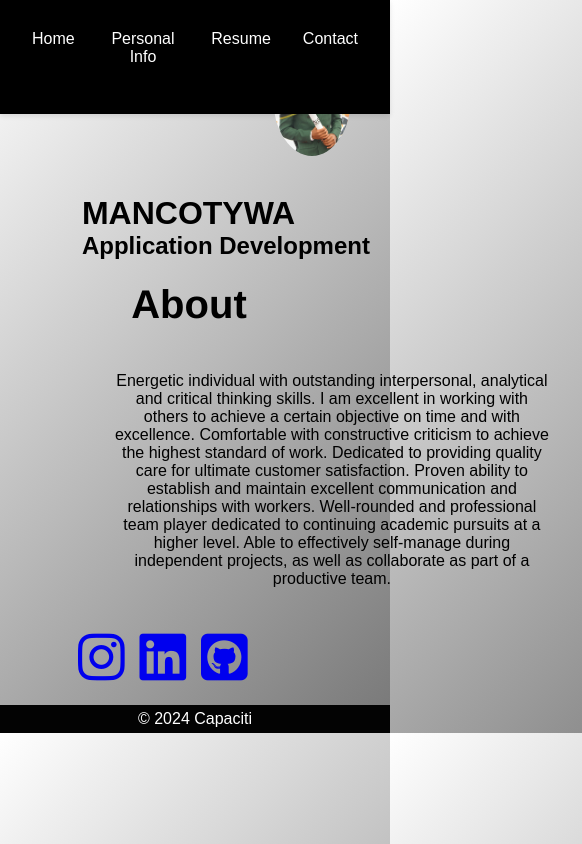
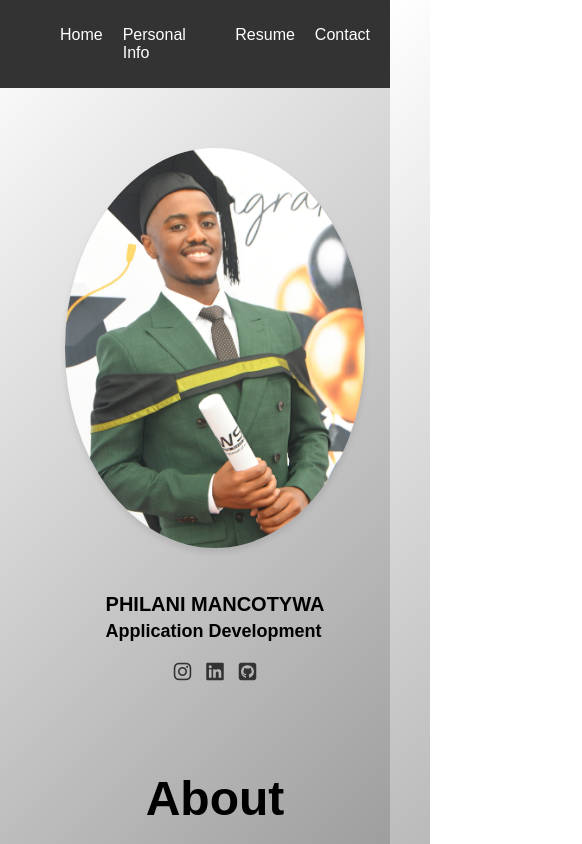
Before and after one commit to PhilaniMant/Portfolio, a plain HTML site: page index.html in a window 390 px wide. Shown: the top 844 px of the page, 582 px wide, since content can reach past the window. Drawn offline with Linux system fonts and the light colour scheme.

Commit message:
completed homepage

```diff
--- a/index.html
+++ b/index.html
@@ -4,48 +4,56 @@
   <meta charset="UTF-8">
   <meta name="viewport" content="width=device-width, initial-scale=1.0">
   <link rel="stylesheet" href="style.css">
-    <title>Home</title>
-</head>
-<link rel="stylesheet" href="https://cdnjs.cloudflare.com/ajax/libs/font-awesome/6.7.1/css/all.min.css"
+  <title>Document</title>
+  <link rel="stylesheet"
+   href="https://cdnjs.cloudflare.com/ajax/libs/font-awesome/6.7.1/css/all.min.css"
    integrity="sha512-5Hs3dF2AEPkpNAR7UiOHba+lRSJNeM2ECkwxUIxC1Q/FLycGTbNapWXB4tP889k5T5Ju8fs4b1P5z/iB4nMfSQ=="
    crossorigin="anonymous"
-   referrerpolicy="no-referrer"/>
+   referrerpolicy="no-referrer" />
+</head>
 <body>
-     <nav class="navbar"> <ul>
+  <nav class="navbar-links">
+    <a href="#" class="toggle-button">
+        <span class="bar"></span>
+        <span class="bar"></span>
+        <span class="bar"></span>
+    </a>
+    <ul>
         <li><a href="index.html">Home</a></li>
         <li><a href="personal.html">Personal Info</a></li>
         <li><a href="cv.html">Resume</a></li>
         <li><a href="contacts.html">Contact</a></li>
     </ul>
-<i class="fa-solid fa-bars"></i>
 </nav>
+
+<main>
+    <div class="header">
+        <img src="images/IMG-20240513-WA0086.jpg" class="images" alt="Profile Picture">
         <div>
-    <img src="images/IMG-20240513-WA0086.jpg" class="images">
+            <h1>PHILANI MANCOTYWA</h1>
+            <h2>Application Development</h2>
+            <div class="icons">
+        <a href="https://x.com/PHILANI_MAN_T"><i class="fa-brands fa-instagram"></i></a>
+        <a href="https://www.linkedin.com/in/philani-mancotywa-727715297/"><i class="fa-brands fa-linkedin"></i></a>
+        <a href="https://github.com/PhilaniMant"><i class="fa-brands fa-square-github"></i></a>
     </div>
-<div class="header">
-    <h1>PHILANI MANCOTYWA</h1>
-    <h2> Application Development</h2>
-<div class="title"><h3>About</h3></div>
+        </div>
+    </div>
+
+<h3>About</h3>
     <div class="container">
-           <p>Energetic individual with outstanding interpersonal,
-                analytical and critical thinking skills.
+        <p>
+            Energetic individual with outstanding interpersonal, analytical and critical thinking skills.
              I am excellent in working with others to achieve a certain objective on time and with excellence.
               Comfortable with constructive criticism to achieve the highest standard of work.
              Dedicated to providing quality care for ultimate customer satisfaction.
                Proven ability to establish and maintain excellent communication and relationships with workers.
                 Well-rounded and professional team player dedicated to continuing academic pursuits at a higher level.
-                     Able to effectively self-manage during independent projects, as well as collaborate as part of a productive team.</p>
+                 Able to effectively self-manage during independent projects, as well as collaborate as part of a productive team.
+        </p>
     </div>
-</div>
+</main>
 
-<div class="icons">
-    <a href="https://x.com/PHILANI_MAN_T">
-    <i class="fa-brands fa-instagram"></i></a>
-    <a href="https://www.linkedin.com/in/philani-mancotywa-727715297/">
-    <i class="fa-brands fa-linkedin"></i></a>
-    <a href="https://github.com/PhilaniMant">
-    <i class="fa-brands fa-square-github"></i></a>
-</div>
 <footer>
     <p>© 2024 Capaciti</p>
 </footer>
--- a/style.css
+++ b/style.css
@@ -1,118 +1,165 @@
-* {
+/* General Styles */
+body {
+    font-family: Arial, sans-serif;
     margin: 0;
     padding: 0;
     box-sizing: border-box;
-    font-family: 'Poppins', sans-serif;
-}
-body{
+    display: flex;
+    flex-direction: column;
+    min-height: 100vh;
     background: linear-gradient(135deg, #ffffff, #777777);
-    margin: 0;
-    padding: 0;
 }
 
-.header{
- align-items: center;
- padding-top: 12%;
- padding-left: 21%;
+header, main, footer {
+    width: 100%;
 }
 
-.title{
-    margin-top: 7%;
-    margin-left: 16%;
+main {
+    flex: 1; /* Allows the main content to expand to push the footer down */
+    display: flex;
+    flex-direction: column;
+    align-items: center;
+    padding: 20px;
 }
 
-.images {
-    display: block;
-    float: right;
-    height: auto;
-    margin: 10%;
-    border-radius: 50%; /* Makes the image circular */
-    object-fit: cover; /* Ensures the image covers the element */
-    width: 20%;/* Optional: Adds some space around the image */
-
-}
-.container {
+/* Navigation Styles */
+.navbar-links {
     display: flex;
     justify-content: space-between;
-    width: 500px;
-    padding: 25px 30px;
-    margin-bottom: 5%;
-}
-h3{
-font-size: 30pt;
-margin-bottom: 20px;
-font-display: bold;
-font-family: 'Franklin Gothic Medium', 'Arial Narrow', Arial, sans-serif;
+    align-items: center;
+    background-color: #333;
+    color: #fff;
+    padding: 10px 20px;
 }
 
-.title h2 ul{
-    letter-spacing: 0.3px ;
-}
-nav {
-    width: 100%;
-    background-color: #000000;
-    padding: 1rem;
-    box-shadow: 0 2px 5px rgba(0, 0, 0, 0.1);
-    position: fixed;
-    top: 0;
-    z-index: 1000;
-    overflow: hidden;
+.navbar-links ul {
+    list-style: none;
+    display: flex;
+    gap: 20px;
 }
 
-nav ul {
-    list-style-type: none;
-    padding: 0;
-    margin: 0;
-    display: flex;
-    justify-content: space-around;
+.navbar-links ul li a {
+    text-decoration: none;
+    color: #fff;
+    transition: color 0.3s;
 }
 
-nav a {
-    color: rgb(255, 255, 255);
-    text-decoration: none;
-    font-size: 1rem;
-    display: block;
-    text-align: center;
-    padding: 14px 16px;
+.navbar-links ul li a:hover {
+    color: #ffd700;
 }
 
-p{
-    margin-top: 0;
+/* Toggle Button for Mobile View */
+.toggle-button {
+    display: none;
+    flex-direction: column;
+    cursor: pointer;
+    gap: 5px;
+}
+
+.toggle-button .bar {
+    background-color: #fff;
+    height: 3px;
+    width: 25px;
+}
+
+h3 {
+    font-size: 3rem;
+    font-weight: bold;
+    color: #000000;
+  }
+
+/* Header Section */
+.header {
+    display: flex;
+    align-items: center;
+    justify-content: center;
+    gap: 20px;
+    margin: 20px;
+    flex-wrap: wrap;
+}
+
+.header h1, .header h2, .header h3 {
+    margin: 5px;
+}
+
+/* Image Styles */
+
+.images {
+    float: left;
+    border-radius: 50%;
+    object-fit: cover;
+    width: 300px;
+    height: 400px;
+    margin: 50px;
+    box-shadow: 0px 4px 6px rgba(0, 0, 0, 0.1);
+}
+
+
+
+
+.container {
+    padding-bottom: 60px;
     text-align: center;
+    max-width: 60%;
+    margin-top: 20px;
 }
-.icons{
-    text-align: left;
-    font-size: 40pt;
-    margin-left: 20%;
-    padding-bottom: 4%;
+
+
+.icons {
+    display: flex;
+    justify-content: center;
+    gap: 15px;
+    margin: 20px 0;
 }
-    footer {
-        max-width: max-content;
-        max-width: 1800px;
-        justify-content: center;
-        padding: 5px;
-        background-color: #030303;
-        color: #fff;
-      }
 
-    @media screen and (max-width: 80px) {
-        .navbar ul {
-            flex-direction: column;
-        }
-        .header, .container, .icons, footer
-        {
-             padding: 20px;
-            }
-            .images{
-                flex-direction: column;
-            }
-        .header h1 {
-             font-size: 10px;
-            }
-         .header h2 {
-            font-size: 6px; }
-          .title h3 {
-            font-size: 8px; }
-          .container p { font-size: 14px; }
-  .navbar a { padding: 5px 8px; }
+.icons i {
+    font-size: 60px;
+    color: #333;
+    transition: color 0.3s;
 }
+
+.icons i:hover {
+    color: #ffd700;
+}
+
+footer {
+    text-align: center;
+    padding: 10px;
+    background-color: #333;
+    color: #fff;
+    margin-top: auto;
+}
+
+
+@media (max-width: 768px) {
+    .header {
+        flex-direction: column;
+    }
+
+    .header h1 {
+        font-size: 24px;
+    }
+
+    .header h2, .header h3 {
+        font-size: 18px;
+    }
+
+    .container {
+        max-width: 90%;
+        text-align: center; /* Center text for smaller screens */
+    }
+
+    .images {
+        margin: 20px auto; /* Center image on smaller screens */
+    }
+}
+
+@media (max-width: 480px) {
+    .icons i {
+        font-size: 20px;
+    }
+
+    .header h1 {
+        font-size: 20px;
+    }
+}
--- a/you.css
+++ b/you.css
@@ -17,7 +17,7 @@ body {
 
 nav {
     width: 100%;
-    background-color: #333;
+    background-color: #000000;
     padding: 1rem;
     box-shadow: 0 2px 5px rgba(0, 0, 0, 0.1);
     position: fixed;
```
Also changed, not shown: cv.html (+12 -7 lines), script.js (added, +7 -0 lines). Lines whose indentation alone changed are shown as unchanged.
